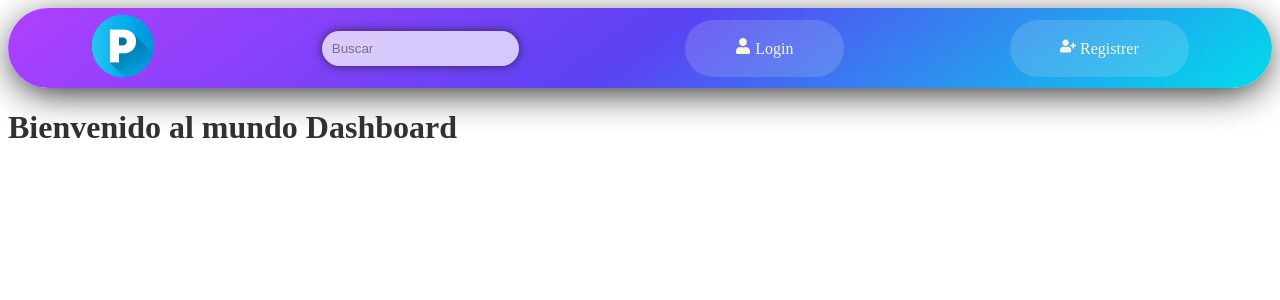
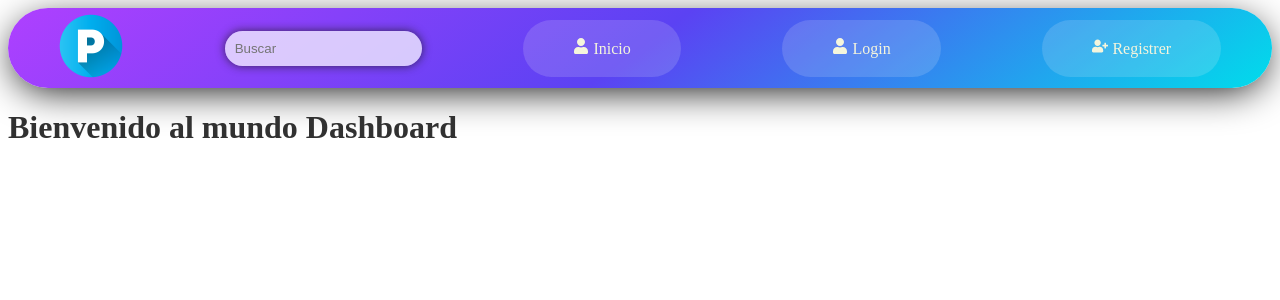
Before and after one commit to FernandADaye/frontPelis-F, a React (Vite) app in the folder Peliculas/: page / in a window 1280 px wide. Shown: the top 300 px of the page. Built offline with nearby package versions, Linux system fonts and the light colour scheme.

Commit message:
ajuste en header

```diff
--- a/Peliculas/src/components/Header.jsx
+++ b/Peliculas/src/components/Header.jsx
@@ -14,6 +14,11 @@ const Header = () => {
 
       <input className="contenedorB" type="text" id="s" value="" placeholder="Buscar"  />
 
+        <div>
+          <Link className="contenedorA" to='/'> <FaUser/> Inicio </Link>
+      </div>
+
+
       <div>
           <Link className="contenedorA" to='/login'> <FaUser/> Login </Link>
         </div>
```
